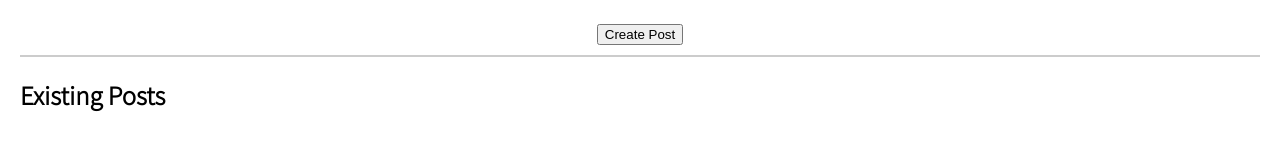
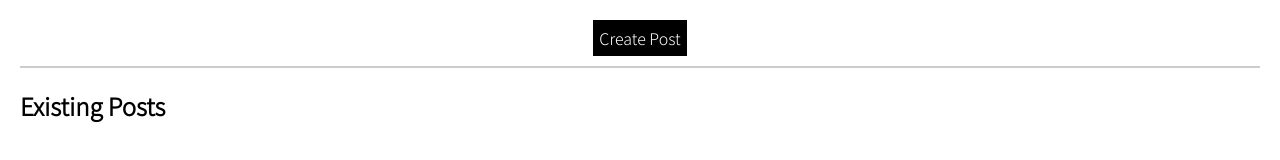
Before and after one commit to leo03164/nuxt-practice, a Nuxt app: page /admin in a window 1280 px wide. Shown: the top 160 px of the page. Built offline with nearby package versions, Linux system fonts and the light colour scheme; grey boxes are pictures that could not be loaded.

Commit message:
Change button style
修改 button style to AppButton

```diff
--- a/pages/admin/index.vue
+++ b/pages/admin/index.vue
@@ -1,7 +1,9 @@
 <template>
   <div class="admin-page">
     <section class="new-post">
-            <button @click="$router.push('/admin/new-post')">Create Post</button>
+      <AppButton @click="$router.push('/admin/new-post')"
+        >Create Post</AppButton
+      >
     </section>
     <section class="existing-posts">
       <h1>Existing Posts</h1>
```
Lines whose indentation alone changed are shown as unchanged.
